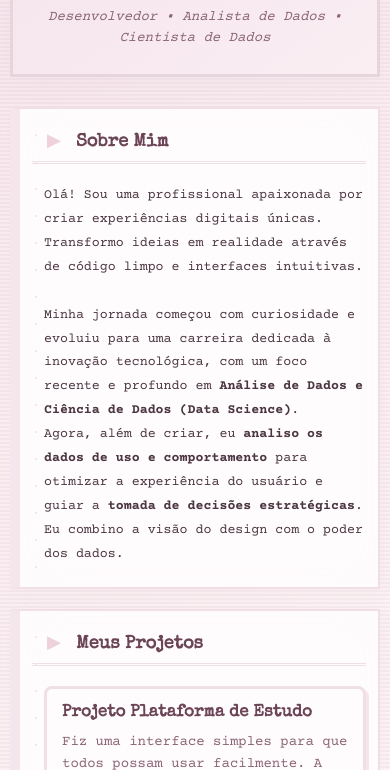
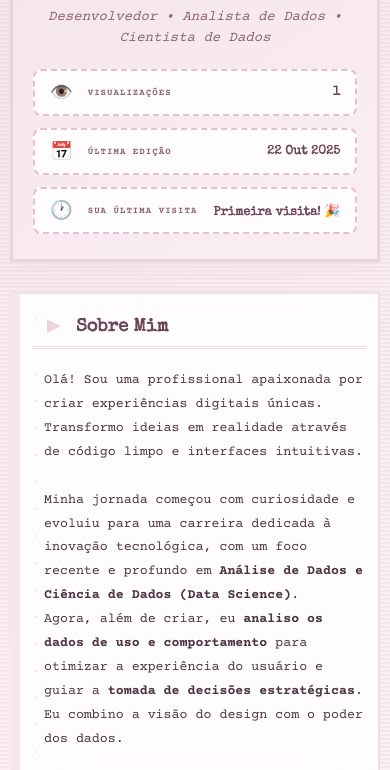
Before and after one commit to nataliaberbetviana/nataliaberbetviana.github.io, a plain HTML site: page index.html in a window 390 px wide. Shown: the part 74-844 px from the top of the page. Drawn offline with nearby package versions, Linux system fonts and the light colour scheme.

Commit message:
feat: adicionar sistema de contadores de visualizações e datas
✨ Novas funcionalidades:
- Contador de visualizações da página (persistente via localStorage)
- Display da data da última edição do site
- Registro da última visita do usuário
- Boxes estatísticos com animações suaves

```diff
--- a/index.html
+++ b/index.html
@@ -12,6 +12,25 @@
     <header>
         <h1>Natalia Berbet Viana</h1>
         <p class="subtitle">Desenvolvedor • Analista de Dados • Cientista de Dados</p>
+
+        <!-- Contadores -->
+        <div class="stats-container">
+            <div class="stat-box">
+                <span class="stat-icon">👁️</span>
+                <span class="stat-label">Visualizações</span>
+                <span class="stat-value" id="viewCount">...</span>
+            </div>
+            <div class="stat-box">
+                <span class="stat-icon">📅</span>
+                <span class="stat-label">Última Edição</span>
+                <span class="stat-value" id="lastEdit">Out 2025</span>
+            </div>
+            <div class="stat-box">
+                <span class="stat-icon">🕐</span>
+                <span class="stat-label">Sua Última Visita</span>
+                <span class="stat-value" id="lastVisit">...</span>
+            </div>
+        </div>
     </header>
 
     <section class="paper-section">
@@ -71,8 +90,53 @@
         </div>
     </footer>
 </div>
+
 <script>
-        // Adiciona clique nos cards de projeto
+    // Sistema de contadores
+    (function() {
+        // Função para formatar data
+        function formatDate(date) {
+            const months = ['Jan', 'Fev', 'Mar', 'Abr', 'Mai', 'Jun',
+                'Jul', 'Ago', 'Set', 'Out', 'Nov', 'Dez'];
+            const day = date.getDate();
+            const month = months[date.getMonth()];
+            const year = date.getFullYear();
+            const hours = String(date.getHours()).padStart(2, '0');
+            const minutes = String(date.getMinutes()).padStart(2, '0');
+
+            return `${day} ${month} ${year} ${hours}:${minutes}`;
+        }
+
+        // Incrementar contador de visualizações
+        let viewCount = localStorage.getItem('portfolioViewCount') || 0;
+        viewCount = parseInt(viewCount) + 1;
+        localStorage.setItem('portfolioViewCount', viewCount);
+        document.getElementById('viewCount').textContent = viewCount;
+
+        // Última visita
+        const lastVisitStr = localStorage.getItem('portfolioLastVisit');
+        const lastVisitElement = document.getElementById('lastVisit');
+
+        if (lastVisitStr) {
+            const lastVisitDate = new Date(lastVisitStr);
+            lastVisitElement.textContent = formatDate(lastVisitDate);
+        } else {
+            lastVisitElement.textContent = 'Primeira visita! 🎉';
+        }
+
+        // Salvar data/hora atual como última visita
+        localStorage.setItem('portfolioLastVisit', new Date().toISOString());
+
+        // Data da última edição (você pode atualizar essa data manualmente)
+        const lastEditDate = new Date('2025-10-22'); // Atualize esta data quando modificar o site
+        document.getElementById('lastEdit').textContent =
+            lastEditDate.getDate() + ' ' +
+            ['Jan', 'Fev', 'Mar', 'Abr', 'Mai', 'Jun',
+                'Jul', 'Ago', 'Set', 'Out', 'Nov', 'Dez'][lastEditDate.getMonth()] + ' ' +
+            lastEditDate.getFullYear();
+    })();
+
+    // Clique nos cards de projeto
     document.querySelectorAll('.project-card').forEach(card => {
         const url = card.getAttribute('data-url');
         if (url) {
--- a/styles.css
+++ b/styles.css
@@ -103,6 +103,71 @@ h1 {
     font-size: 1.2em;
     color: #8b6575;
     font-style: italic;
+    margin-bottom: 30px;
+}
+
+/* === CONTADORES/ESTATÍSTICAS === */
+.stats-container {
+    display: flex;
+    justify-content: center;
+    gap: 20px;
+    margin-top: 25px;
+    flex-wrap: wrap;
+}
+
+.stat-box {
+    background: #fffcfd;
+    border: 2px dashed #e6bfce;
+    border-radius: 8px;
+    padding: 15px 20px;
+    display: flex;
+    flex-direction: column;
+    align-items: center;
+    gap: 5px;
+    min-width: 140px;
+    transition: all 0.3s ease;
+    animation: fadeInScale 0.6s ease-out backwards;
+}
+
+.stat-box:nth-child(1) { animation-delay: 0.3s; }
+.stat-box:nth-child(2) { animation-delay: 0.4s; }
+.stat-box:nth-child(3) { animation-delay: 0.5s; }
+
+@keyframes fadeInScale {
+    from {
+        opacity: 0;
+        transform: scale(0.8);
+    }
+    to {
+        opacity: 1;
+        transform: scale(1);
+    }
+}
+
+.stat-box:hover {
+    transform: translateY(-5px) rotate(2deg);
+    box-shadow: 5px 5px 0 #f5e5ec;
+    border-color: #d4a5b8;
+}
+
+.stat-icon {
+    font-size: 1.8em;
+    filter: grayscale(20%);
+}
+
+.stat-label {
+    font-size: 0.75em;
+    color: #8b6575;
+    text-transform: uppercase;
+    letter-spacing: 1px;
+    font-weight: bold;
+}
+
+.stat-value {
+    font-family: 'Special Elite', cursive;
+    font-size: 1.1em;
+    color: #6b4456;
+    font-weight: bold;
 }
 
 /* Seção estilo papel */
@@ -364,6 +429,15 @@ footer {
         grid-template-columns: repeat(auto-fit, minmax(220px, 1fr));
         gap: 20px;
     }
+
+    .stats-container {
+        gap: 15px;
+    }
+
+    .stat-box {
+        min-width: 120px;
+        padding: 12px 15px;
+    }
 }
 
 /* Smartphones e dispositivos pequenos */
@@ -384,7 +458,7 @@ footer {
     h1 {
         font-size: 2em;
         letter-spacing: 1px;
-        animation: none; /* Remove animação typewriter em mobile */
+        animation: none;
         width: 100%;
         white-space: normal;
     }
@@ -392,6 +466,42 @@ footer {
     .subtitle {
         font-size: 1em;
         line-height: 1.5;
+        margin-bottom: 20px;
+    }
+
+    /* Contadores em mobile */
+    .stats-container {
+        flex-direction: column;
+        gap: 12px;
+        margin-top: 20px;
+    }
+
+    .stat-box {
+        width: 100%;
+        min-width: auto;
+        flex-direction: row;
+        justify-content: space-between;
+        padding: 12px 20px;
+    }
+
+    .stat-box:hover {
+        transform: translateY(-3px) rotate(0deg);
+    }
+
+    .stat-icon {
+        font-size: 1.5em;
+    }
+
+    .stat-label {
+        flex: 1;
+        text-align: left;
+        margin-left: 10px;
+        font-size: 0.7em;
+    }
+
+    .stat-value {
+        font-size: 1em;
+        text-align: right;
     }
 
     .paper-section {
@@ -497,6 +607,22 @@ footer {
         font-size: 0.75em;
         padding: 3px 8px;
     }
+
+    .stat-box {
+        padding: 10px 15px;
+    }
+
+    .stat-icon {
+        font-size: 1.3em;
+    }
+
+    .stat-label {
+        font-size: 0.65em;
+    }
+
+    .stat-value {
+        font-size: 0.9em;
+    }
 }
 
 /* Landscape mode em smartphones */
@@ -511,6 +637,24 @@ footer {
 
     .paper-section {
         padding: 20px;
+    }
+
+    .stats-container {
+        flex-direction: row;
+    }
+
+    .stat-box {
+        flex-direction: column;
+        min-width: 110px;
+    }
+
+    .stat-label {
+        text-align: center;
+        margin-left: 0;
+    }
+
+    .stat-value {
+        text-align: center;
     }
 }
 
@@ -531,4 +675,13 @@ footer {
     .content {
         font-size: 1.15em;
     }
+
+    .stat-box {
+        min-width: 160px;
+        padding: 18px 25px;
+    }
+
+    .stat-icon {
+        font-size: 2em;
+    }
 }
```
Lines whose indentation alone changed are shown as unchanged.
